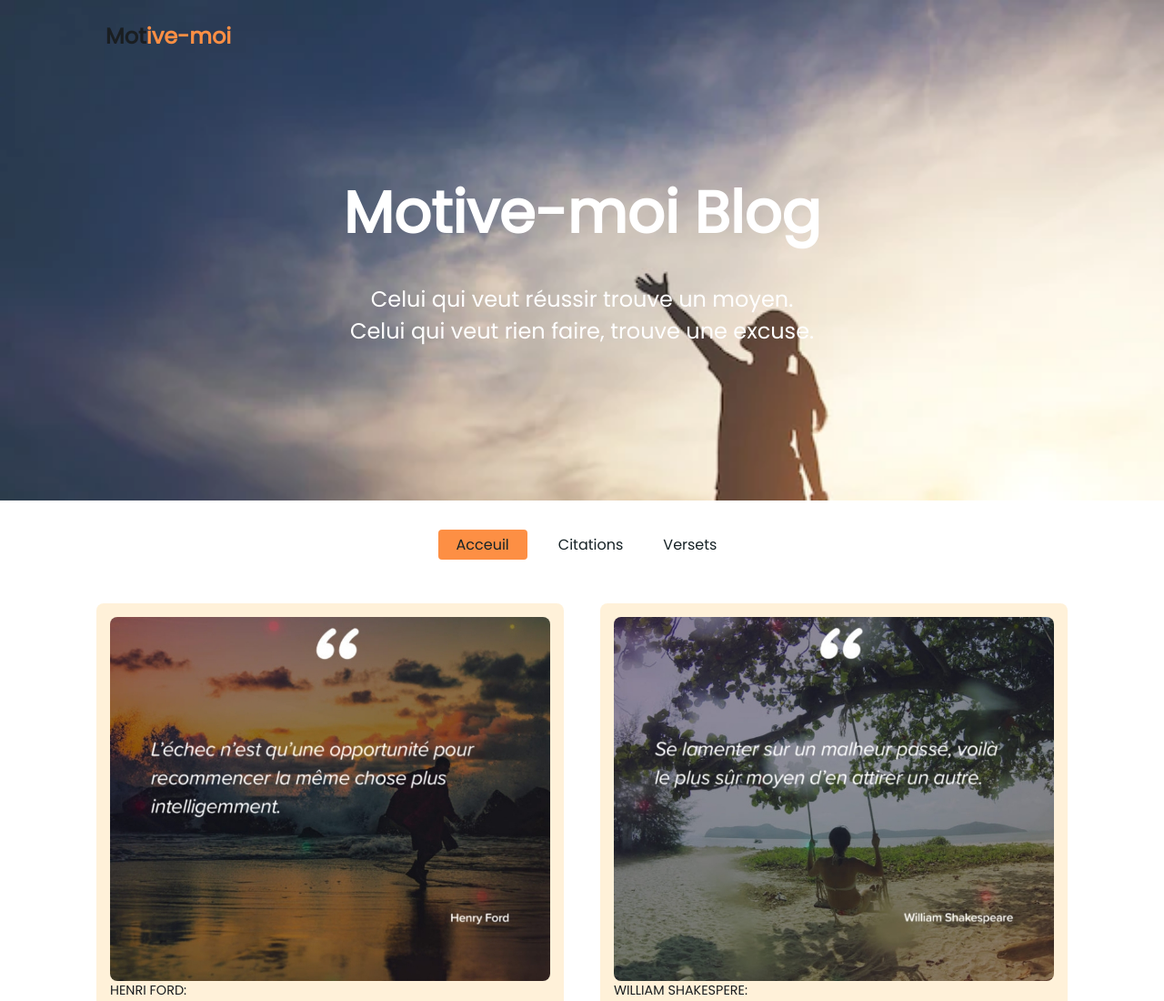
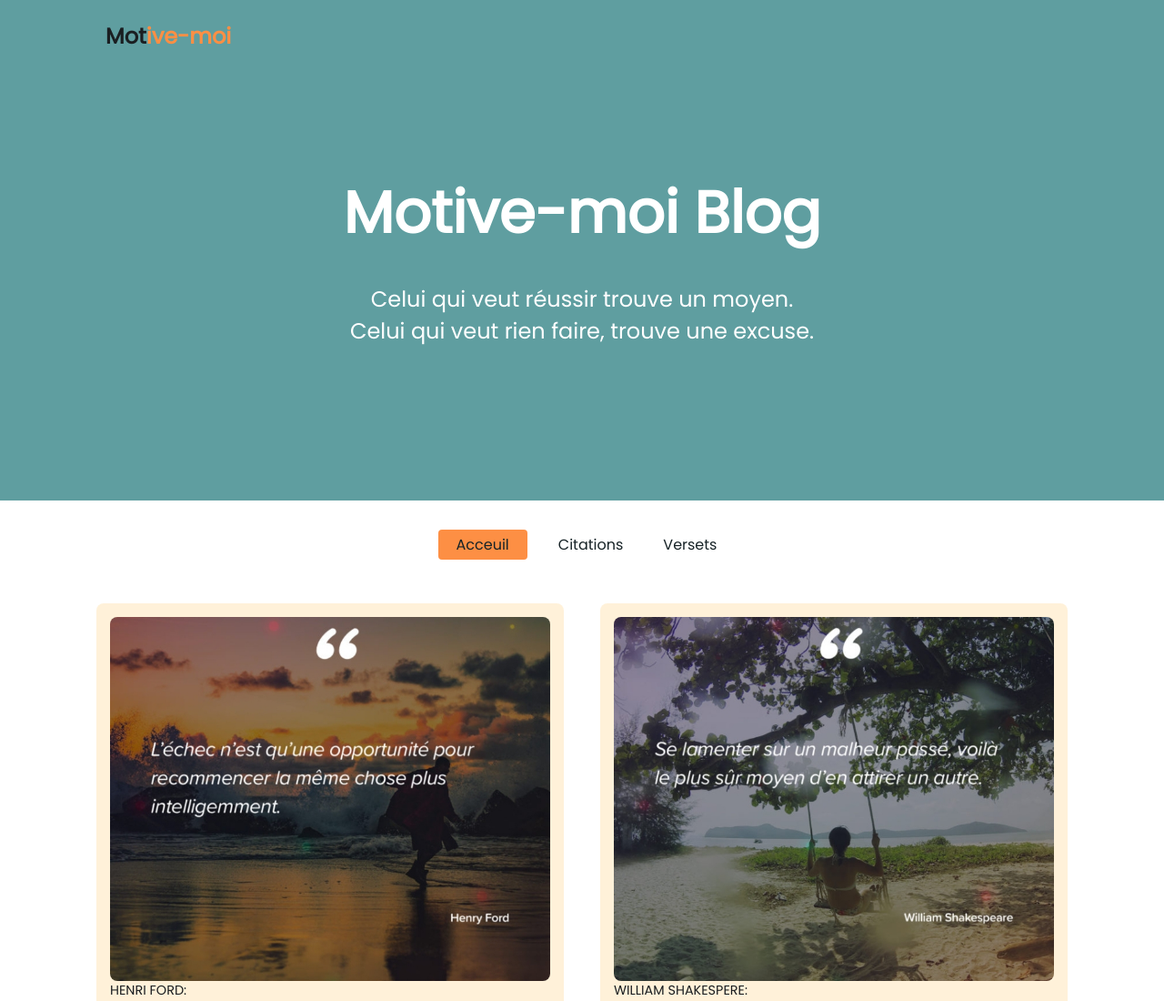
Before and after one commit to sokevin0/motivate-moi, a plain HTML site: page index.html in a window 1280 px wide. Shown: the top 1100 px of the page at 91% size. Drawn offline with nearby package versions, Linux system fonts and the light colour scheme.

Commit message:
Update style.css

```diff
--- a/css/style.css
+++ b/css/style.css
@@ -83,7 +83,7 @@ header.shadow.logo{
     transition: 0.3ms;
 }
 .home{
-   background:url(/assets/silhouette-gens-heureux-temps_1150-5391.webp);
+  background: cadetblue;
   width: 100%;
   min-height: 550px;
   background-size: cover;
```
Lines whose indentation alone changed are shown as unchanged.
